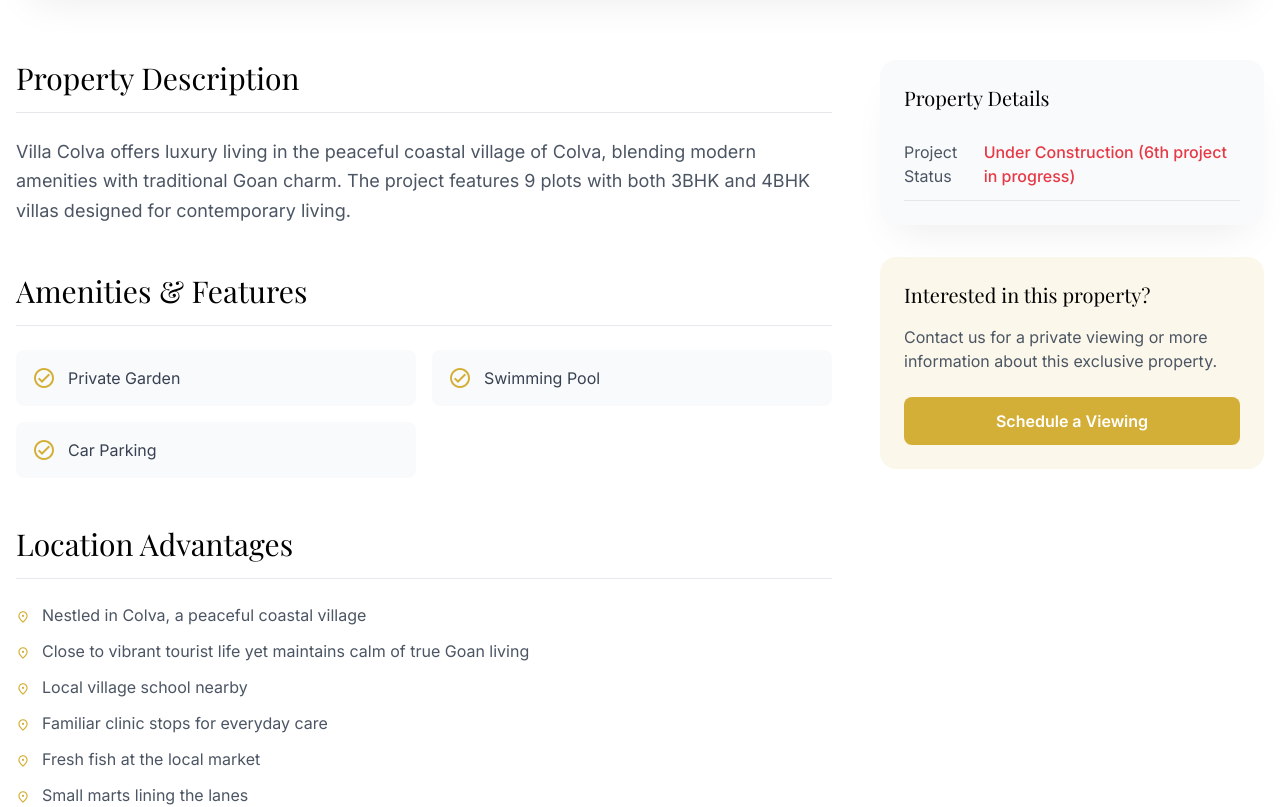
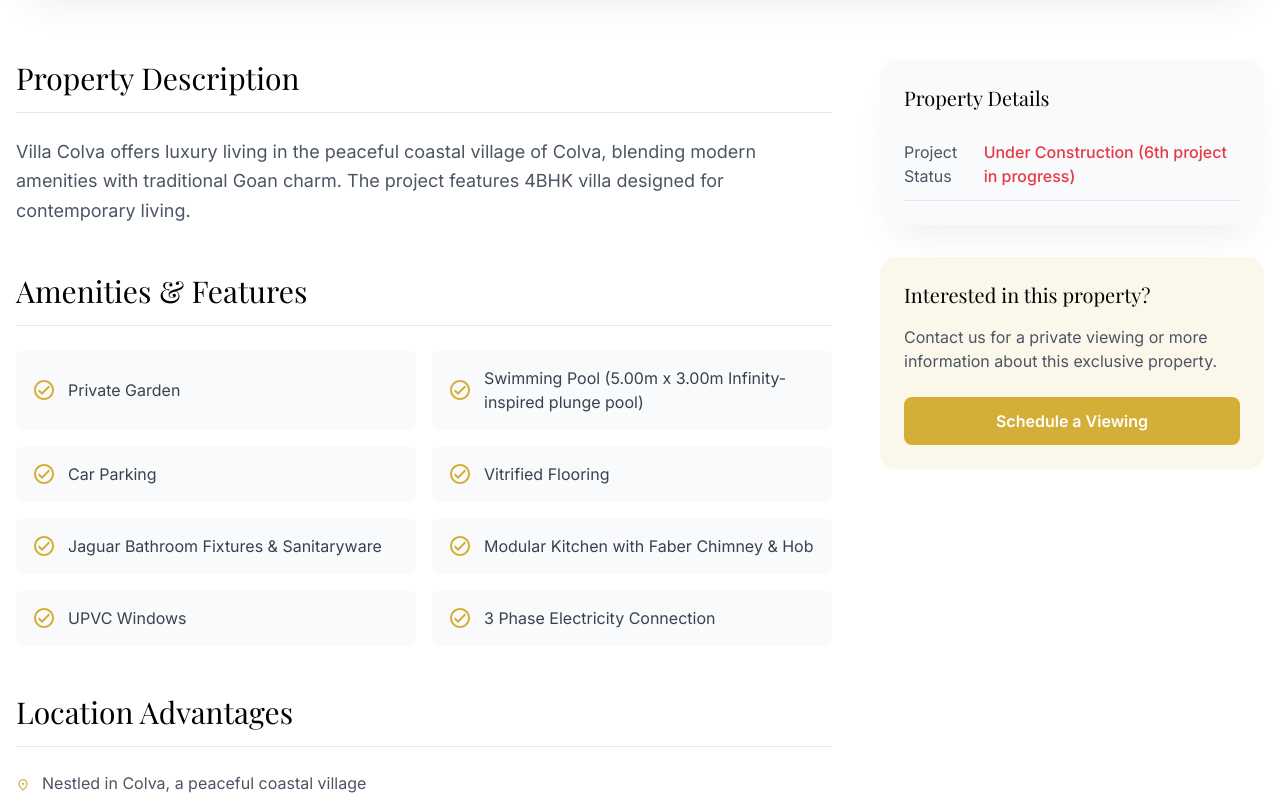
Before and after one commit to N-PCs/LSK-Prestige-Enterprises, a React (Vite) app: page /property/1 in a window 1280 px wide. Shown: the part 980-1787 px from the top of the page. Built offline with nearby package versions, Linux system fonts and the light colour scheme; a web font is replaced by a local one.

Commit message:
update 1.7.2

```diff
--- a/constants.ts
+++ b/constants.ts
@@ -4,15 +4,24 @@ export const PROPERTIES: Property[] = [
   {
     id: '1',
     title: 'Villa Colva',
-    location: 'Colva (village), Margao (city), Goa (state)',
+    location: 'Vanelim-Colva, Salcete, South Goa',
     price: '₹3 crore - ₹6 crore',
     type: 'Villa',
     image: './images/Villa 6.png',
     // Additional details for PropertyInfo component
     description:
-      'Villa Colva offers luxury living in the peaceful coastal village of Colva, blending modern amenities with traditional Goan charm. The project features 9 plots with both 3BHK and 4BHK villas designed for contemporary living.',
+      'Villa Colva offers luxury living in the peaceful coastal village of Colva, blending modern amenities with traditional Goan charm. The project features 4BHK villa designed for contemporary living.',
     projectStatus: 'Under Construction (6th project in progress)',
-    features: ['Private Garden', 'Swimming Pool', 'Car Parking'],
+    features: [
+      'Private Garden',
+      'Swimming Pool (5.00m x 3.00m Infinity-inspired plunge pool)',
+      'Car Parking',
+      'Vitrified Flooring',
+      'Jaguar Bathroom Fixtures & Sanitaryware',
+      'Modular Kitchen with Faber Chimney & Hob',
+      'UPVC Windows',
+      '3 Phase Electricity Connection',
+    ],
     locationAdvantages: [
       'Nestled in Colva, a peaceful coastal village',
       'Close to vibrant tourist life yet maintains calm of true Goan living',
@@ -23,6 +32,12 @@ export const PROPERTIES: Property[] = [
       'Scenic road through open fields leading to Colva’s beautiful beach',
       'Just 20-minute walk or 10-minute drive to beach',
       "Life's essentials within 5–10 minutes",
+      'Colva Police Station - 1km',
+      'Colva Beach - 2km',
+      'Sernabatim Beach - 2km',
+      'KTC Bus Stand - 5km',
+      'Hospicio Hospital - 6km',
+      'Margao Market - 6km',
     ],
     gallery: [
       '/images/Villa 6.png',
@@ -35,39 +50,8 @@ export const PROPERTIES: Property[] = [
       '/images/APX08201.jpg.jpeg',
       '/images/APX08270.jpg.jpeg',
       '/images/APX08260.jpg.jpeg',
+      './images/Villa 5.png',
     ],
-  },
-  {
-    id: '2',
-    title: 'Serenity Found',
-    location: 'Vanelim-Colva, Salcete, South Goa',
-    price: '',
-    type: 'Villa',
-    image: './images/Villa 5.png',
-    badge: 'Upcoming',
-    // Additional details for PropertyInfo component
-    description:
-      'A Masterpiece of Neoclassical Living. "Escape to paradise - where luxury meets tranquility." Featuring a private lawn, swimming pool, and deck areas with seamless indoor-outdoor flow.',
-    projectStatus: 'Under Construction (6th project in progress)',
-    features: [
-      'Private Garden',
-      'Swimming Pool (5.00m x 3.00m Infinity-inspired plunge pool)',
-      'Car Parking',
-      'Vitrified Flooring',
-      'Jaguar Bathroom Fixtures & Sanitaryware',
-      'Modular Kitchen with Faber Chimney & Hob',
-      'UPVC Windows',
-      '3 Phase Electricity Connection',
-    ],
-    locationAdvantages: [
-      'Colva Police Station - 1km',
-      'Colva Beach - 2km',
-      'Sernabatim Beach - 2km',
-      'KTC Bus Stand - 5km',
-      'Hospicio Hospital - 6km',
-      'Margao Market - 6km',
-    ],
-    gallery: ['/images/Villa 5.png'],
   },
 ];
 
```
